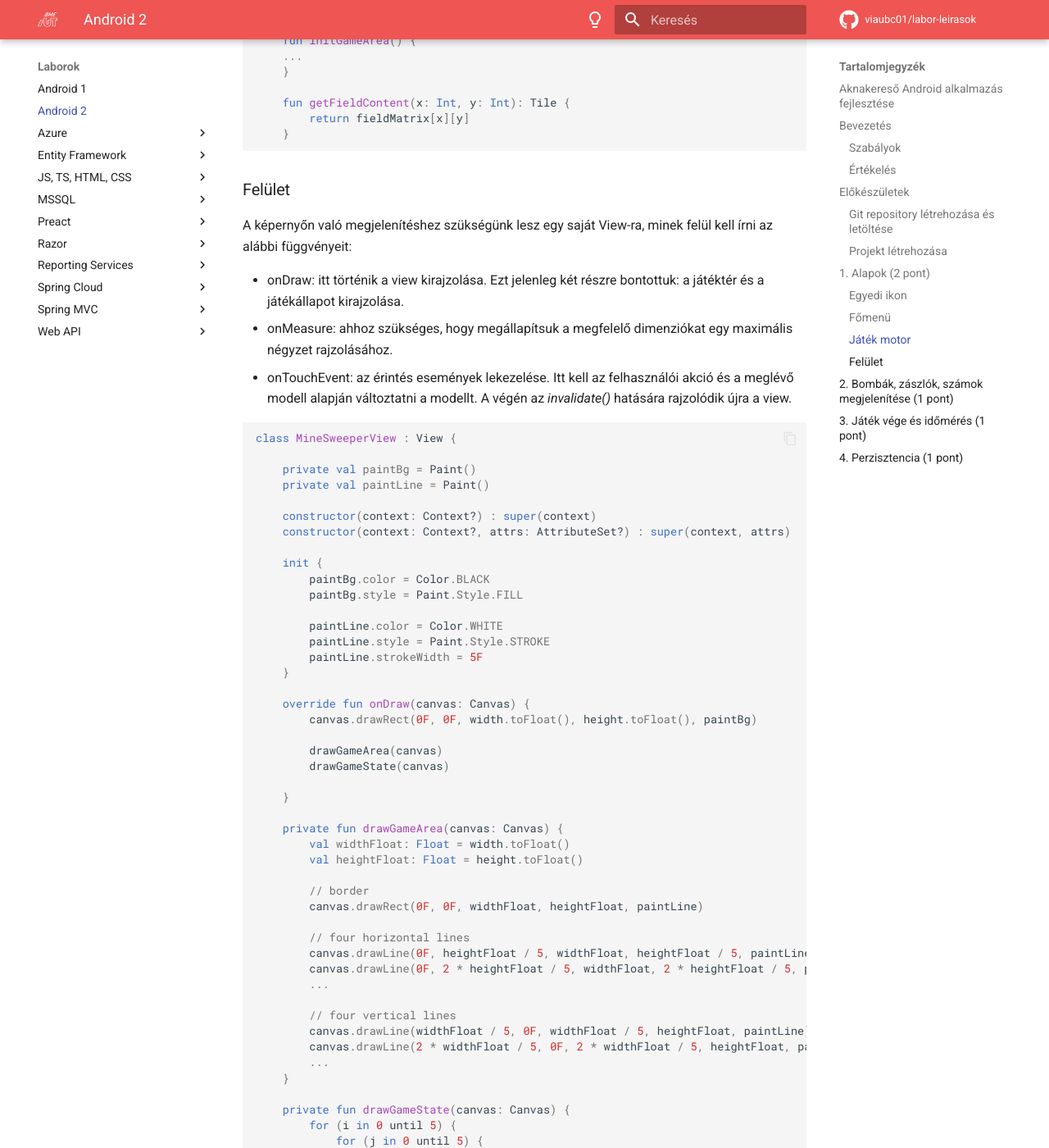
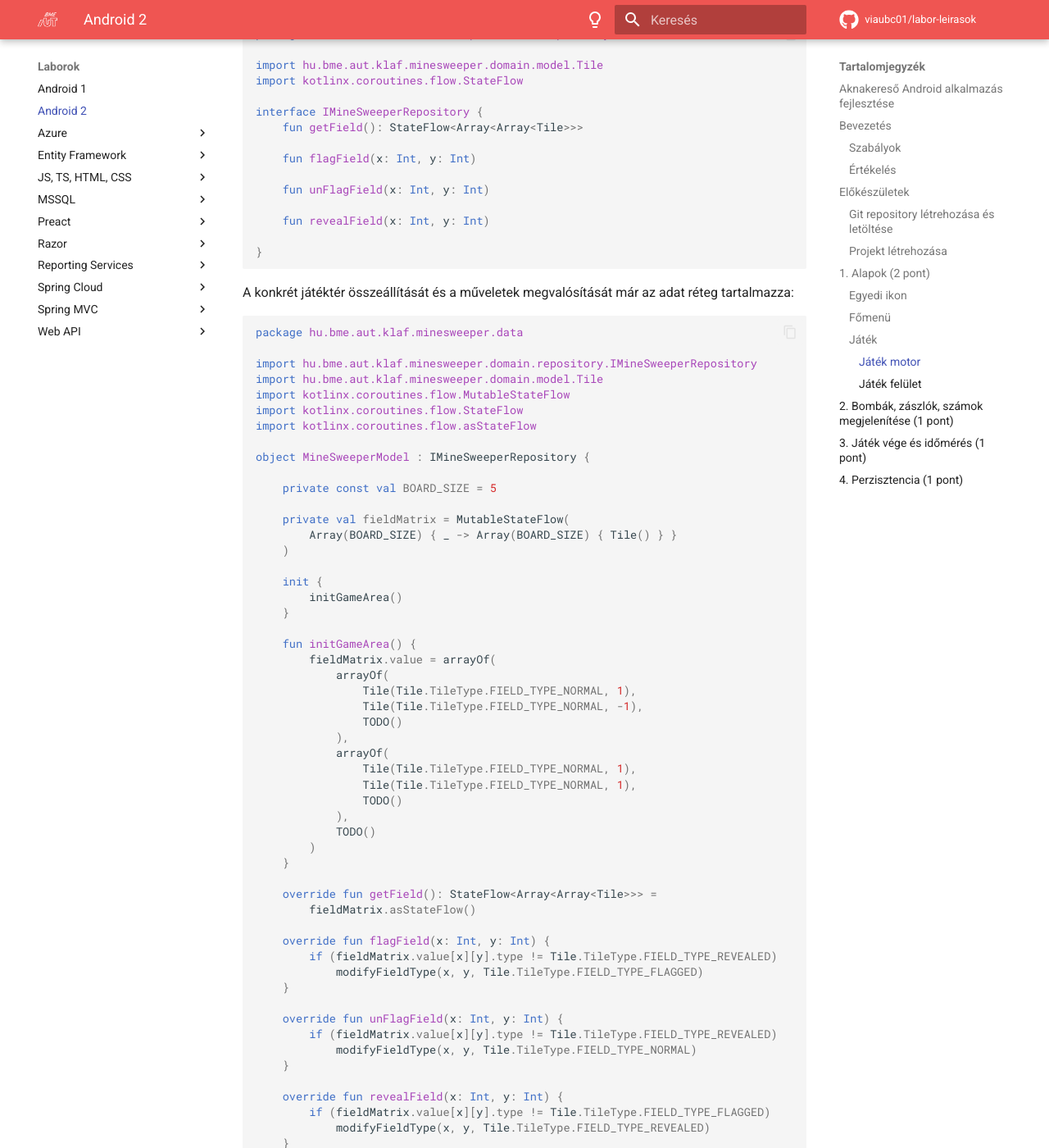
Before and after one commit to VIAUBC01/labor-leirasok, an MkDocs documentation site: the page built from docs/laborok/android2/index.md, in a window 1280 px wide and 1400 px high, scrolled down 4709 px. Shown: the whole window at 82% size. Built offline with MkDocs 1.6.1 and Material for MkDocs 9.7.7, drawn with Linux system fonts in a browser that asks for light colours; comment, search, counter and statistics services are not loaded; some of the changed text lies outside the part shown.

Commit message:
Android2 lab 2026 rework
Compose

````diff
--- a/docs/laborok/android2/index.md
+++ b/docs/laborok/android2/index.md
@@ -17,20 +17,27 @@ A labor során az idő rövidsége miatt elegendő, ha az alkalmazás az alábbi
 * 5x5 játéktér elég
 * 3 akna elég
 * nem kell teljes feltöltő logikát írni, elég ha be van égetve egy fix elrendezés
-* a felületen elhelyezhető egy ToggleButton vagy checkbox az akció kiválasztásához:
+* Működjenek az alábbi funkciók:
     * zászló lehelyezése
     * mező kipróbálása
 * Ha a kipróbált mező:
     * akna, a játék véget ér
     * nem akna, akkor megjelenik egy szám, ami a szomszédos aknák számát jelzi
 
-Érdemes először végigolvasni az összes feladatot, hogy aki minden funkciót szeretne megvalósítani, már az elején úgy tervezhessen, és ne közben kelljen módosítani az adatmodellen pl.
+Érdemes először végigolvasni az összes feladatot, hogy aki minden funkciót szeretne megvalósítani, már az elején úgy tervezhessen, és ne közben kelljen módosítani például az adatmodellen.
 Az alkalmazás elkészítése során törekedj a strukturált felépítésre, kódszervezésére. Készíts letisztult, ergonomikus felhasználói felületeket, figyelj a vissza gomb megfelelő működésére, továbbá a hibák kezelésére és a felhasználó számára történő releváns visszajelzésekre.
 
 
 ### Értékelés
 
 Az Alapok rész hiánytalan megvalósítása esetén sikeres (elégséges) a labor. Az Alapok részen kívül megoldott minden további részfeladat hiánytalan megvalósítása plusz egy jegyet jelent. A feladatok részben egymásra épülnek, ezért az ebből következő hiányok – feladat kihagyás esetén – szükség szerint áthidalhatók pl. dummy adatok használatával.
+
+Minden egyes fázisról szükséges
+
+- képernyőképet készíteni,
+- a fejlesztési lépéseket néhány mondatban dokumentálni a `README.md` fájlban.
+
+ Az AI használat megengedett, de ebben az esetben is szükséges a kód működését elmagyarázni, így igazolva a megértést.
 
 
 ## Előkészületek
@@ -84,14 +92,18 @@ Az alkalmazás indulása után egy főmenü jelenjen meg két gombbal: "Új ját
 
 Az "Új játék" gomb megnyomására egy új felületen jelenjen meg a játéktér, amin érintés esemény hatására változnak az egyes mezők. Mivel itt több elem együttes működésére van szükség, a lépéseket és mintakódokat biztosítunk.
 
-### Játék motor
+### Játék
 
-A játék állapotának nyilvántartásához szükségünk lesz egy mező osztályra és egy singleton model osztályra:
+A játék állapotának nyilvántartásához szükségünk lesz egy mező osztályra az abból képzett 2 dimenziós tömbre, illetve a játéktéren elvégezhető műveletekre. A mező osztályt és a műveleteket (melyeket egy *interface*-ben sorolunk fel, helyezzük a `domain` rétegbe, hiszen ezek alkotják az alkalmazás gerincét:
+
+#### Játék motor
 
 ```kotlin
+package hu.bme.aut.klaf.minesweeper.domain.model
+
 data class Tile(
-    var type: TileType = TileType.FIELD_TYPE_NORMAL,
-    var minesAround: Byte = 0, //-1 means mine
+    val type: TileType = TileType.FIELD_TYPE_NORMAL,
+    val minesAround: Byte = 0 //-1 means mine
 ) {
     enum class TileType {
         FIELD_TYPE_NORMAL,
@@ -102,161 +114,341 @@ data class Tile(
 ```
 
 ```kotlin
-object MineSweeperModel {
+package hu.bme.aut.klaf.minesweeper.domain.repository
 
-    var fieldMatrix: Array<Array<Tile>> = arrayOf(
-                arrayOf(
-                    Tile(Tile.TileType.FIELD_TYPE_NORMAL, 1),
-                    Tile(Tile.TileType.FIELD_TYPE_NORMAL, 1),
-                    ...
-                ),
-                arrayOf(
-                    Tile(Tile.TileType.FIELD_TYPE_NORMAL, 2),
-                    Tile(Tile.TileType.FIELD_TYPE_FLAGGED, -1),
-                    ...
-                ),
-                ...
-                )
-            )
+import hu.bme.aut.klaf.minesweeper.domain.model.Tile
+import kotlinx.coroutines.flow.StateFlow
+
+interface IMineSweeperRepository {
+    fun getField(): StateFlow<Array<Array<Tile>>>
+
+    fun flagField(x: Int, y: Int)
+
+    fun unFlagField(x: Int, y: Int)
+
+    fun revealField(x: Int, y: Int)
+
+}
+```
+
+A konkrét játéktér összeállítását és a műveletek megvalósítását már az adat réteg tartalmazza:
+
+```kotlin
+package hu.bme.aut.klaf.minesweeper.data
+
+import hu.bme.aut.klaf.minesweeper.domain.repository.IMineSweeperRepository
+import hu.bme.aut.klaf.minesweeper.domain.model.Tile
+import kotlinx.coroutines.flow.MutableStateFlow
+import kotlinx.coroutines.flow.StateFlow
+import kotlinx.coroutines.flow.asStateFlow
+
+object MineSweeperModel : IMineSweeperRepository {
+
+    private const val BOARD_SIZE = 5
+
+    private val fieldMatrix = MutableStateFlow(
+        Array(BOARD_SIZE) { _ -> Array(BOARD_SIZE) { Tile() } }
+    )
+
+    init {
+        initGameArea()
+    }
 
     fun initGameArea() {
-	...
+        fieldMatrix.value = arrayOf(
+            arrayOf(
+                Tile(Tile.TileType.FIELD_TYPE_NORMAL, 1),
+                Tile(Tile.TileType.FIELD_TYPE_NORMAL, -1),
+                TODO()
+            ),
+            arrayOf(
+                Tile(Tile.TileType.FIELD_TYPE_NORMAL, 1),
+                Tile(Tile.TileType.FIELD_TYPE_NORMAL, 1),
+                TODO()
+            ),
+            TODO()
+        )
     }
 
-    fun getFieldContent(x: Int, y: Int): Tile {
-        return fieldMatrix[x][y]
+    override fun getField(): StateFlow<Array<Array<Tile>>> =
+        fieldMatrix.asStateFlow()
+
+    override fun flagField(x: Int, y: Int) {
+        if (fieldMatrix.value[x][y].type != Tile.TileType.FIELD_TYPE_REVEALED)
+            modifyFieldType(x, y, Tile.TileType.FIELD_TYPE_FLAGGED)
     }
+
+    override fun unFlagField(x: Int, y: Int) {
+        if (fieldMatrix.value[x][y].type != Tile.TileType.FIELD_TYPE_REVEALED)
+            modifyFieldType(x, y, Tile.TileType.FIELD_TYPE_NORMAL)
+    }
+
+    override fun revealField(x: Int, y: Int) {
+        if (fieldMatrix.value[x][y].type != Tile.TileType.FIELD_TYPE_FLAGGED)
+            modifyFieldType(x, y, Tile.TileType.FIELD_TYPE_REVEALED)
+    }
+
+    private fun modifyFieldType(x: Int, y: Int, t: Tile.TileType) {
+
+        val current = fieldMatrix.value
+        val updated = Array(current.size) { i ->
+            current[i].clone()
+        }
+        updated[x][y] = (updated[x][y]).copy(type = t)
+        fieldMatrix.value = updated
+    }
+}
 ```
 
-### Felület
+Látható, hogy a játéktér állapotát egy `MutableStateFlow`-n kereszül adjuk ki, így helyes használat esetén az állapotok változása azonnal megjelenik a UI-en.
 
-A képernyőn való megjelenítéshez szükségünk lesz egy saját View-ra, minek felül kell írni az alábbi függvényeit:
 
-* onDraw: itt történik a view kirajzolása. Ezt jelenleg két részre bontottuk: a játéktér és a játékállapot kirajzolása.
-* onMeasure: ahhoz szükséges, hogy megállapítsuk a megfelelő dimenziókat egy maximális négyzet rajzolásához.
-* onTouchEvent: az érintés események lekezelése. Itt kell az felhasználói akció és a meglévő modell alapján változtatni a modellt. A végén az *invalidate()* hatására rajzolódik újra a view.
+#### Játék felület
+
+A képernyőn való megjelenítést egy saját *@Composable*-ben fogjuk megvalósítani:
 
 ```kotlin
-class MineSweeperView : View {
+package hu.bme.aut.klaf.minesweeper.ui.screen.game
 
-    private val paintBg = Paint()
-    private val paintLine = Paint()
+import androidx.compose.foundation.Canvas
+import androidx.compose.foundation.gestures.detectTapGestures
+import androidx.compose.foundation.layout.aspectRatio
+import androidx.compose.foundation.layout.fillMaxWidth
+import androidx.compose.runtime.Composable
+import androidx.compose.runtime.collectAsState
+import androidx.compose.runtime.getValue
+import androidx.compose.ui.Modifier
+import androidx.compose.ui.geometry.Offset
+import androidx.compose.ui.graphics.Color
+import androidx.compose.ui.graphics.StrokeCap
+import androidx.compose.ui.graphics.drawscope.DrawScope
+import androidx.compose.ui.graphics.drawscope.Stroke
+import androidx.compose.ui.graphics.nativeCanvas
+import androidx.compose.ui.input.pointer.pointerInput
+import androidx.compose.ui.unit.dp
+import hu.bme.aut.klaf.minesweeper.data.MineSweeperModel
+import hu.bme.aut.klaf.minesweeper.domain.model.Tile
 
-    constructor(context: Context?) : super(context)
-    constructor(context: Context?, attrs: AttributeSet?) : super(context, attrs)
+@Composable
+fun GameArea(modifier: Modifier = Modifier) {
+    val fieldMatrix by MineSweeperModel.getField().collectAsState()
 
-    init {
-        paintBg.color = Color.BLACK
-        paintBg.style = Paint.Style.FILL
+    Canvas(
+        modifier = modifier
+            .fillMaxWidth()
+            .aspectRatio(1f)
+            .pointerInput(Unit) {
+                detectTapGestures(
+                    onLongPress = { offset ->
+                        val cellWidth = size.width / 5f
+                        val cellHeight = size.height / 5f
+                        val tX = (offset.x / cellWidth).toInt()
+                        val tY = (offset.y / cellHeight).toInt()
 
-        paintLine.color = Color.WHITE
-        paintLine.style = Paint.Style.STROKE
-        paintLine.strokeWidth = 5F
-    }
+                        if (tX in 0..4 && tY in 0..4) {
+                            val tile = fieldMatrix[tX][tY]
+                            when (tile.type) {
+                                Tile.TileType.FIELD_TYPE_NORMAL ->
+                                    MineSweeperModel.flagField(
+                                        tX,
+                                        tY
+                                    )
 
-    override fun onDraw(canvas: Canvas) {
-        canvas.drawRect(0F, 0F, width.toFloat(), height.toFloat(), paintBg)
+                                Tile.TileType.FIELD_TYPE_FLAGGED ->
+                                    MineSweeperModel.unFlagField(
+                                        tX,
+                                        tY
+                                    )
 
-        drawGameArea(canvas)
-        drawGameState(canvas)
+                                Tile.TileType.FIELD_TYPE_REVEALED -> {}
+                            }
+                        }
+                    },
+                    onTap = { offset ->
+                        TODO()
+                    }
+                )
+            }
+    ) {
+        val widthFloat = size.width
+        val heightFloat = size.height
+        val cellWidth = widthFloat / 5f
+        val cellHeight = heightFloat / 5f
 
-    }
 
-    private fun drawGameArea(canvas: Canvas) {
-        val widthFloat: Float = width.toFloat()
-        val heightFloat: Float = height.toFloat()
+        // 1. Háttér rajzolása
+        drawRect(
+            color = Color.Black,
+            size = size
+        )
 
-        // border
-        canvas.drawRect(0F, 0F, widthFloat, heightFloat, paintLine)
-
-        // four horizontal lines
-        canvas.drawLine(0F, heightFloat / 5, widthFloat, heightFloat / 5, paintLine)
-        canvas.drawLine(0F, 2 * heightFloat / 5, widthFloat, 2 * heightFloat / 5, paintLine)
-        ...
-
-        // four vertical lines
-        canvas.drawLine(widthFloat / 5, 0F, widthFloat / 5, heightFloat, paintLine)
-        canvas.drawLine(2 * widthFloat / 5, 0F, 2 * widthFloat / 5, heightFloat, paintLine)
-        ...
-    }
-
-    private fun drawGameState(canvas: Canvas) {
+        // 2. Játékállapot rajzolása
         for (i in 0 until 5) {
             for (j in 0 until 5) {
-                if (MineSweeperModel.getFieldContent(i, j).type == Tile.TileType.FIELD_TYPE_FLAGGED) {
-                    canvas.drawLine(
-                        (i * width / 5).toFloat(),
-                        (j * height / 5).toFloat(),
-                        ((i + 1) * width / 5).toFloat(),
-                        ((j + 1) * height / 5).toFloat(),
-                        paintLine
-                    )
-                    canvas.drawLine(
-                        ((i + 1) * width / 5).toFloat(),
-                        (j * height / 5).toFloat(),
-                        (i * width / 5).toFloat(),
-                        ((j + 1) * height / 5).toFloat(),
-                        paintLine
-                    )
+                val tile = fieldMatrix[i][j]
+                val startX = i * cellWidth
+                val startY = j * cellHeight
+                val endX = (i + 1) * cellWidth
+                val endY = (j + 1) * cellHeight
+                when (tile.type) {
+                    Tile.TileType.FIELD_TYPE_FLAGGED ->
+                        drawFlag(startX, startY, endX, endY)
+
+                    Tile.TileType.FIELD_TYPE_REVEALED -> TODO()
+
+                    Tile.TileType.FIELD_TYPE_NORMAL -> {}
                 }
-				...
-            }
-        }
-    }
-
-    override fun onMeasure(widthMeasureSpec: Int, heightMeasureSpec: Int) {
-        val w = View.MeasureSpec.getSize(widthMeasureSpec)
-        val h = View.MeasureSpec.getSize(heightMeasureSpec)
-        val d: Int
-
-        when {
-            w == 0 -> {
-                d = h
-            }
-            h == 0 -> {
-                d = w
-            }
-            else -> {
-                d = min(w, h)
             }
         }
 
-        setMeasuredDimension(d, d)
-    }
+        //3. Játéktér rajzolása
+        val strokeWidth = 5.dp.toPx()
+        val lineColor = Color.White
 
-    override fun onTouchEvent(event: MotionEvent?): Boolean {
-        when (event?.action) {
-            MotionEvent.ACTION_DOWN -> {
-                val tX: Int = (event.x / (width / 5)).toInt()
-                val tY: Int = (event.y / (height / 5)).toInt()
-                if (tX < 5 && tY < 5 && MineSweeperModel.getFieldContent(tX, tY).type == Tile.TileType.FIELD_TYPE_NORMAL) {
-                    ...
-                    invalidate()
-                }
-                return true
-            }
-            else -> return super.onTouchEvent(event)
+        drawRect(
+            color = lineColor,
+            size = size,
+            style = Stroke(width = strokeWidth)
+        )
+
+        for (i in 1..4) {
+            val y = i * cellHeight
+            drawLine(
+                color = lineColor,
+                start = Offset(0f, y),
+                end = Offset(widthFloat, y),
+                strokeWidth = strokeWidth
+            )
+        }
+
+        for (i in 1..4) {
+            val x = i * cellWidth
+            drawLine(
+                color = lineColor,
+                start = Offset(x, 0f),
+                end = Offset(x, heightFloat),
+                strokeWidth = strokeWidth
+            )
         }
     }
+}
+
+private fun DrawScope.drawFlag(
+    startX: Float,
+    startY: Float,
+    endX: Float,
+    endY: Float,
+) {
+    drawLine(
+        color = Color.Red,
+        start = Offset(startX, startY),
+        end = Offset(endX, endY),
+        strokeWidth = 5.dp.toPx(),
+        cap = StrokeCap.Round
+    )
+
+    drawLine(
+        color = Color.Red,
+        start = Offset(endX, startY),
+        end = Offset(startX, endY),
+        strokeWidth = 5.dp.toPx(),
+        cap = StrokeCap.Round
+    )
+}
+
+private fun DrawScope.drawField(
+    startX: Float,
+    startY: Float,
+    endX: Float,
+    endY: Float,
+    n: Byte
+) {
+    TODO()
+}
 ```
 
-* A saját view ezek után teljes package hivatkozással már használható is a felületen:
+Itt
 
-```xml
-<hu.bme.aut.klaf.minesweeper.view.MineSweeperView
-    android:id="@+id/mineSweeperView"
-    android:layout_width="wrap_content"
-    android:layout_height="wrap_content"
-    .../>
+- *val fieldMatrix by MineSweeperModel.getField().collectAsState()*: egy `Canvas`-re rajzoljuk a `fieldMatrix`-unk állapotát, amelyet a modeltől szerzünk
+- *.fillMaxWidth()*: teljes szélességre rajzolunk,
+- *.aspectRatio(1f)*:  1:1 aránnyal,
+- *.pointerInput(Unit)*: kezeljük a hosszú érintéseket,
+
+Majd pedig kirajzoljuk a
+
+- hátteret
+- a játékállapotot
+- a játékteret
+
+A `GameArea`-t ez után ágyazzuk be egy `GameScreen`-be, és már meg is tudjuk jeleníteni:
+
+```kotlin
+package hu.bme.aut.klaf.minesweeper.ui.screen.game
+
+import androidx.compose.foundation.layout.Box
+import androidx.compose.foundation.layout.fillMaxSize
+import androidx.compose.foundation.layout.padding
+import androidx.compose.material.icons.Icons
+import androidx.compose.material.icons.automirrored.filled.ArrowBack
+import androidx.compose.material3.ExperimentalMaterial3Api
+import androidx.compose.material3.Icon
+import androidx.compose.material3.IconButton
+import androidx.compose.material3.Scaffold
+import androidx.compose.material3.Text
+import androidx.compose.material3.TopAppBar
+import androidx.compose.runtime.Composable
+import androidx.compose.runtime.LaunchedEffect
+import androidx.compose.ui.Alignment
+import androidx.compose.ui.Modifier
+import androidx.compose.ui.unit.dp
+import hu.bme.aut.klaf.minesweeper.data.MineSweeperModel
+
+@OptIn(ExperimentalMaterial3Api::class)
+@Composable
+fun GameScreen(
+    onBack: () -> Unit,
+    modifier: Modifier = Modifier
+) {
+    LaunchedEffect(key1 = Unit) {
+        MineSweeperModel.initGameArea()
+    }
+    Scaffold(
+        modifier = modifier.fillMaxSize(),
+        topBar = {
+            TopAppBar(
+                title = { Text("Játék") },
+                navigationIcon = {
+                    IconButton(onClick = onBack) {
+                        Icon(
+                            imageVector = Icons.AutoMirrored.Filled.ArrowBack,
+                            contentDescription = "Vissza"
+                        )
+                    }
+                }
+            )
+        }
+    ) { innerPadding ->
+        Box(
+            modifier = Modifier
+                .fillMaxSize()
+                .padding(innerPadding)
+                .padding(16.dp),
+            contentAlignment = Alignment.Center
+        ) {
+            GameArea()
+        }
+    }
+}
 ```
 
-
 !!! example "BEADANDÓ (2 pont)"
-	Ebben a fázisban az alkalmazásnak képesnek kell lennie az érintés eseményre reagálni. Vagyis: E mezőhöz való hozzáérésnél valamilyen változást kell látnunk a játéktéren.
+	Ebben a fázisban az alkalmazásnak képesnek kell lennie az érintés eseményre reagálni. Vagyis: Egy mezőhöz való hozzáérésnél valamilyen változást kell látnunk a játéktéren. (Pl. zászló megjelenítése)
 
     Készíts egy **képernyőképet**, amelyen látszik a **futó alkalmazás** és **egy hozzá tartozó kódrészlet**.
 
 	A képet a megoldásban a repository-ba f1.png néven töltsd föl.
+
+    Dokumentáld a folyamatot a `Readme.md` fájlban!
 
 
 ## 2. Bombák, zászlók, számok megjelenítése (1 pont)
@@ -266,18 +458,20 @@ Ha már a játéktér megjelenik a felületen és össze van kötve a modellel,
 * A megérintett mező színe változzon meg, hogy egyértelmű legyen, hogy az már fel van fedve.
 * Ha a megérintett mező alatt bomba van, az legyen egyértelműen jelezve.
 * Ha a megérintett mező alatt szám van, az jelenjen meg.
-* Legyen lehetőség zászlók letételére és felvételére még nem megnézett mezőn. (Ez bármilyen módszerrel történhet, egy lehetséges mód ToggleButton elhelyezése a felületen, amivel a következő akció állítható)
+* Legyen lehetőség zászlók letételére és felvételére még nem megnézett mezőn. (Ez bármilyen módszerrel történhet, pl. rövid és hosszú érintés.)
 
 !!! example "BEADANDÓ (1 pont)"
     Készíts egy **képernyőképet**, amelyen látszik a **futó alkalmazás a feladatnak megfelelő állapotban** és **egy hozzá tartozó kódrészlet**.
 
 	A képet a megoldásban a repository-ba f2.png néven töltsd föl.
 
+    Dokumentáld a folyamatot a `Readme.md` fájlban!
+
 
 ## 3. Játék vége és időmérés (1 pont)
 
 A felületre helyezz el egy futó órát, ami a megoldás idejét számolja.
-Készítsd el a játék befejezésének logikáját, és a befejezést jelezze dialógusablakban:
+Készítsd el a játék befejezésének logikáját immár ViewModel és MVI architektúra használatával. A játék befejezését jelezze dialógusablak:
 
 * Ha egy bomba felfedésre kerül, a játék vereséggel véget ér.
 * Ha a bombák kivételével az összes mező felfedésre került, a játék győzelemmel ér véget. Ekkor a dialógusablakban jelenjen meg a felhasznált idő is.
````
Also changed, not shown: other parts of docs/laborok/android2/index.md (+11 -6 lines).
